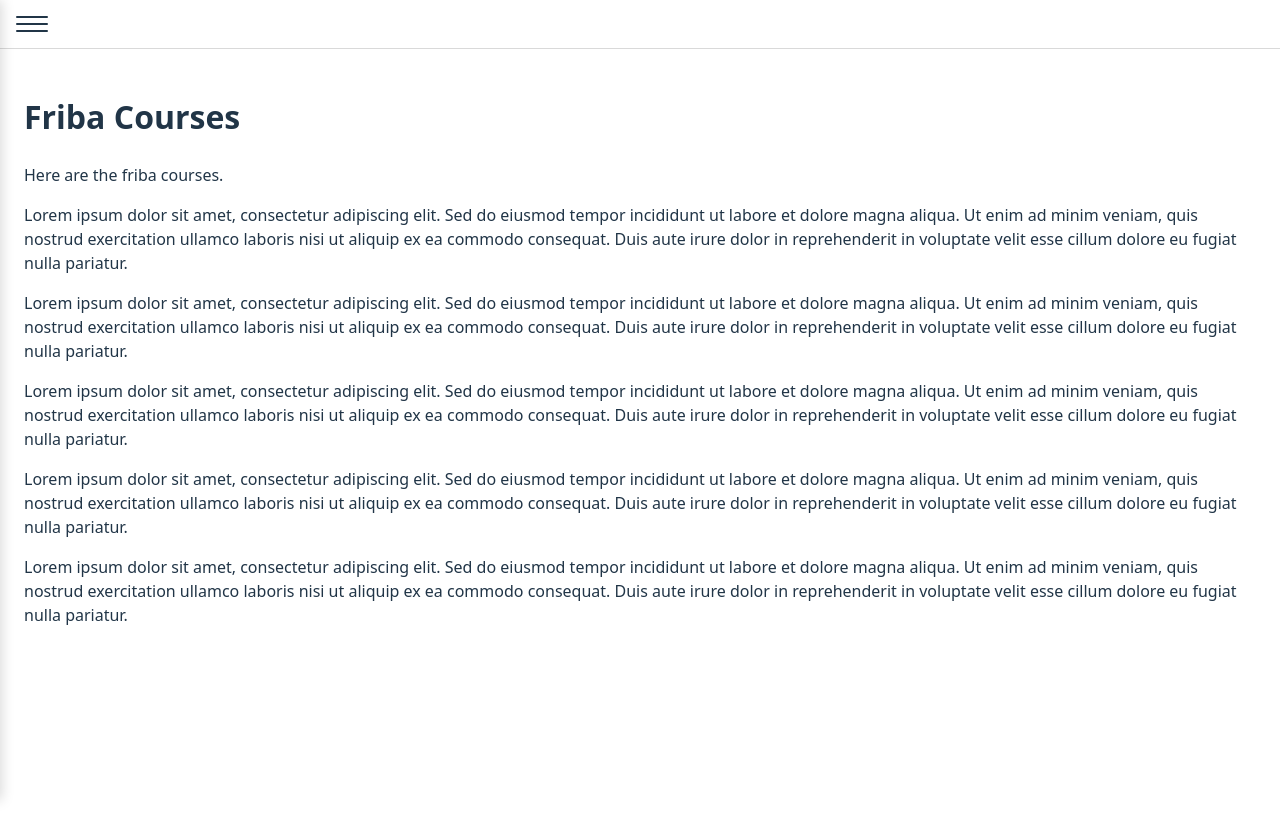
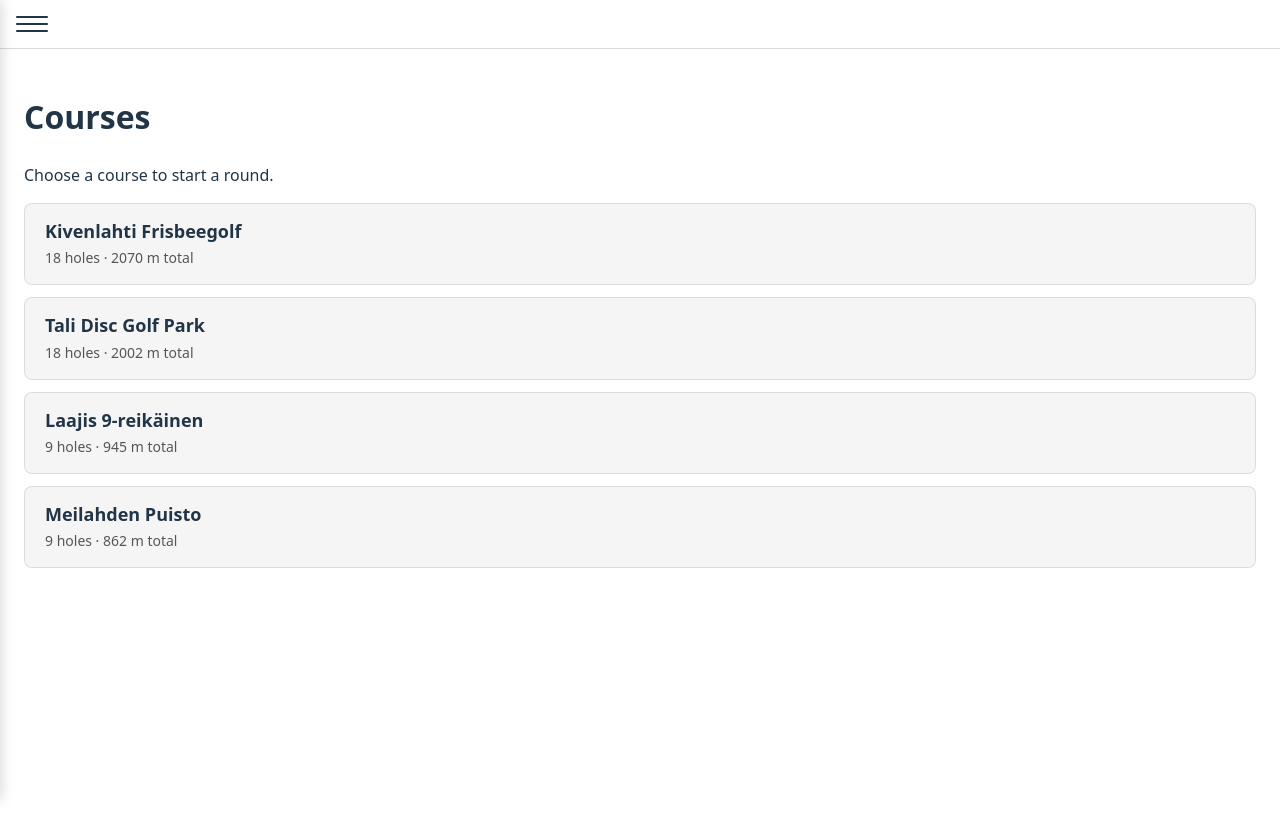
Before and after one commit to hjkuja/fribascore, a React (Vite) app: page /courses in a window 1280 px wide. Built offline with nearby package versions, Linux system fonts and the light colour scheme.

Commit message:
Add course list and dummy data

```diff
--- /dev/null
+++ b/src/components/CourseList/CourseList.css
@@ -0,0 +1,66 @@
+.course-list {
+  list-style: none;
+  margin: 0;
+  padding: 0;
+  display: flex;
+  flex-direction: column;
+  gap: 0.75rem;
+}
+
+.course-list__item {
+  margin: 0;
+}
+
+.course-list__card {
+  display: block;
+  padding: 1rem 1.25rem;
+  background: rgba(128, 128, 128, 0.12);
+  border-radius: 8px;
+  border: 1px solid rgba(128, 128, 128, 0.2);
+  text-decoration: none;
+  color: inherit;
+  transition: background 0.15s ease, border-color 0.15s ease;
+}
+
+.course-list__card:hover {
+  background: rgba(128, 128, 128, 0.18);
+  border-color: rgba(128, 128, 128, 0.35);
+}
+
+.course-list__name {
+  margin: 0 0 0.25rem 0;
+  font-size: 1.125rem;
+  font-weight: 600;
+  line-height: 1.3;
+}
+
+.course-list__meta {
+  margin: 0;
+  font-size: 0.875rem;
+  color: rgba(255, 255, 255, 0.7);
+}
+
+.course-list__empty {
+  margin: 0;
+  color: rgba(255, 255, 255, 0.7);
+}
+
+@media (prefers-color-scheme: light) {
+  .course-list__card {
+    background: rgba(0, 0, 0, 0.04);
+    border-color: rgba(0, 0, 0, 0.1);
+  }
+
+  .course-list__card:hover {
+    background: rgba(0, 0, 0, 0.08);
+    border-color: rgba(0, 0, 0, 0.18);
+  }
+
+  .course-list__meta {
+    color: rgba(0, 0, 0, 0.65);
+  }
+
+  .course-list__empty {
+    color: rgba(0, 0, 0, 0.65);
+  }
+}
--- /dev/null
+++ b/src/components/CourseList/CourseList.tsx
@@ -0,0 +1,37 @@
+import type { Course } from "../../types/course";
+import "./CourseList.css";
+
+interface CourseListProps {
+  courses: Course[];
+}
+
+function formatHoleCount(count: number): string {
+  return count === 1 ? "1 hole" : `${count} holes`;
+}
+
+function totalLength(holes: Course["holes"]): number {
+  return holes.reduce((sum, h) => sum + h.length, 0);
+}
+
+export function CourseList({ courses }: CourseListProps) {
+  if (courses.length === 0) {
+    return (
+      <p className="course-list__empty">No courses available.</p>
+    );
+  }
+
+  return (
+    <ul className="course-list" aria-label="Course list">
+      {courses.map((course) => (
+        <li key={course.id} className="course-list__item">
+          <div className="course-list__card">
+            <h2 className="course-list__name">{course.name}</h2>
+            <p className="course-list__meta">
+              {formatHoleCount(course.holes.length)} · {totalLength(course.holes)} m total
+            </p>
+          </div>
+        </li>
+      ))}
+    </ul>
+  );
+}
--- /dev/null
+++ b/src/data/dummyCourses.ts
@@ -0,0 +1,32 @@
+import type { Course } from "../types/course";
+
+function holes(count: number, startPar: number[], startLength: number[]): Course["holes"] {
+  return Array.from({ length: count }, (_, i) => ({
+    number: i + 1,
+    par: startPar[i % startPar.length],
+    length: startLength[i % startLength.length],
+  }));
+}
+
+export const dummyCourses: Course[] = [
+  {
+    id: "kivenlahti",
+    name: "Kivenlahti Frisbeegolf",
+    holes: holes(18, [3, 3, 4, 3, 4, 3, 3, 4, 3], [120, 95, 145, 88, 130, 100, 110, 155, 92]),
+  },
+  {
+    id: "tali",
+    name: "Tali Disc Golf Park",
+    holes: holes(18, [3, 4, 3, 3, 4, 3, 3, 3, 4], [105, 140, 90, 115, 125, 85, 98, 108, 135]),
+  },
+  {
+    id: "laajis",
+    name: "Laajis 9-reikäinen",
+    holes: holes(9, [3, 3, 4, 3, 3, 4, 3, 3, 4], [100, 85, 130, 95, 110, 120, 88, 102, 115]),
+  },
+  {
+    id: "meilahti",
+    name: "Meilahden Puisto",
+    holes: holes(9, [3, 3, 3, 4, 3, 3, 3, 4, 3], [90, 75, 95, 115, 82, 88, 100, 125, 92]),
+  },
+];
--- a/src/pages/Courses.tsx
+++ b/src/pages/Courses.tsx
@@ -1,38 +1,12 @@
+import { CourseList } from "../components/CourseList/CourseList";
+import { dummyCourses } from "../data/dummyCourses";
+
 export default function Courses() {
-    return (
-        <div>
-            <h1>
-                Friba Courses
-            </h1>
-            <p>
-                Here are the friba courses.
-            </p>
-
-            <p>
-                Lorem ipsum dolor sit amet, consectetur adipiscing elit. Sed do eiusmod tempor incididunt ut labore et dolore magna aliqua.
-                Ut enim ad minim veniam, quis nostrud exercitation ullamco laboris nisi ut aliquip ex ea commodo consequat.
-                Duis aute irure dolor in reprehenderit in voluptate velit esse cillum dolore eu fugiat nulla pariatur.
-            </p>
-            <p>
-                Lorem ipsum dolor sit amet, consectetur adipiscing elit. Sed do eiusmod tempor incididunt ut labore et dolore magna aliqua.
-                Ut enim ad minim veniam, quis nostrud exercitation ullamco laboris nisi ut aliquip ex ea commodo consequat.
-                Duis aute irure dolor in reprehenderit in voluptate velit esse cillum dolore eu fugiat nulla pariatur.
-            </p>
-            <p>
-                Lorem ipsum dolor sit amet, consectetur adipiscing elit. Sed do eiusmod tempor incididunt ut labore et dolore magna aliqua.
-                Ut enim ad minim veniam, quis nostrud exercitation ullamco laboris nisi ut aliquip ex ea commodo consequat.
-                Duis aute irure dolor in reprehenderit in voluptate velit esse cillum dolore eu fugiat nulla pariatur.
-            </p>
-            <p>
-                Lorem ipsum dolor sit amet, consectetur adipiscing elit. Sed do eiusmod tempor incididunt ut labore et dolore magna aliqua.
-                Ut enim ad minim veniam, quis nostrud exercitation ullamco laboris nisi ut aliquip ex ea commodo consequat.
-                Duis aute irure dolor in reprehenderit in voluptate velit esse cillum dolore eu fugiat nulla pariatur.
-            </p>
-            <p>
-                Lorem ipsum dolor sit amet, consectetur adipiscing elit. Sed do eiusmod tempor incididunt ut labore et dolore magna aliqua.
-                Ut enim ad minim veniam, quis nostrud exercitation ullamco laboris nisi ut aliquip ex ea commodo consequat.
-                Duis aute irure dolor in reprehenderit in voluptate velit esse cillum dolore eu fugiat nulla pariatur.
-            </p>
-        </div>
-    );
+  return (
+    <div>
+      <h1>Courses</h1>
+      <p>Choose a course to start a round.</p>
+      <CourseList courses={dummyCourses} />
+    </div>
+  );
 }
--- /dev/null
+++ b/src/types/course.ts
@@ -0,0 +1,13 @@
+/** Hole — number, par, length */
+export interface Hole {
+  number: number;
+  par: number;
+  length: number; // meters
+}
+
+/** Course — name, holes */
+export interface Course {
+  id: string;
+  name: string;
+  holes: Hole[];
+}
```
